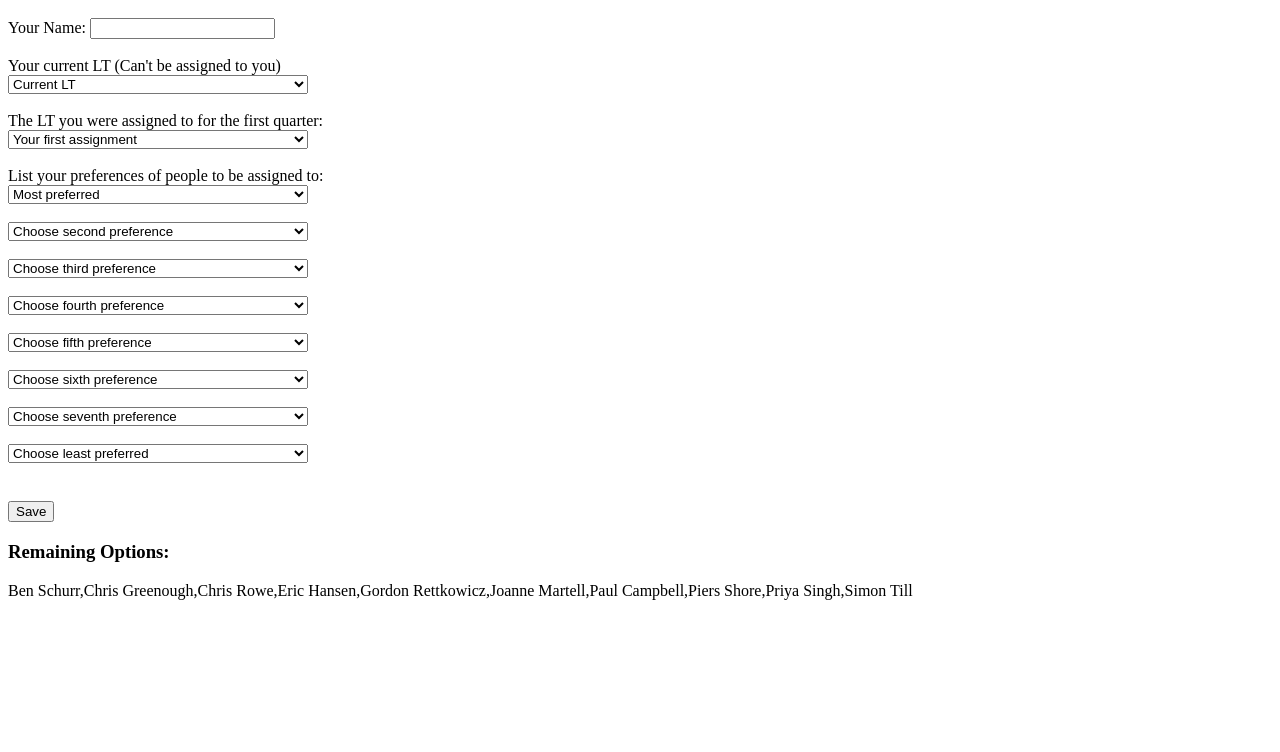
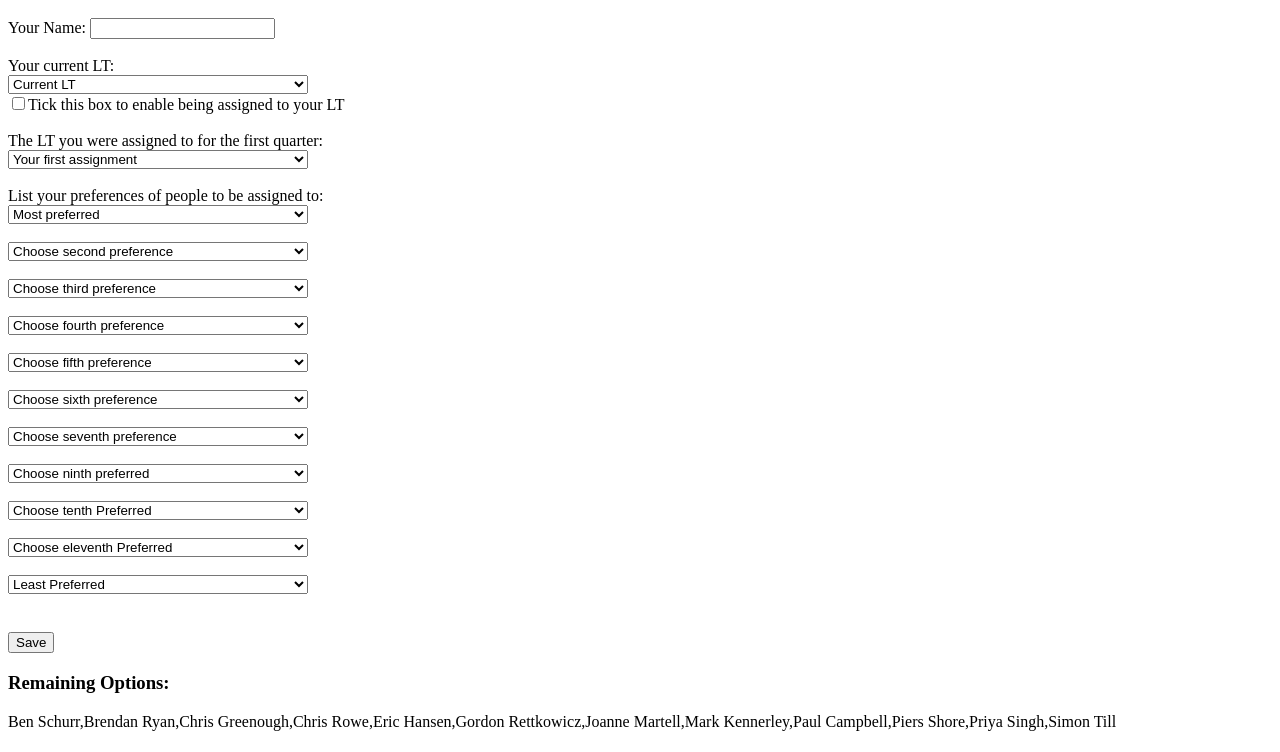
Before and after one commit to JSymons7/ShadowSelector.github.io, a plain HTML site: page public/index.html in a window 1280 px wide. Shown: the part 48-800 px from the top of the page. Drawn offline with Linux system fonts and the light colour scheme.

Commit message:
Add additional options

```diff
--- a/public/app.js
+++ b/public/app.js
@@ -1,10 +1,12 @@
 options = [
     "Ben Schurr",
+    "Brendan Ryan",
     "Chris Greenough",
     "Chris Rowe",
     "Eric Hansen",
     "Gordon Rettkowicz",
     "Joanne Martell",
+    "Mark Kennerley",
     "Paul Campbell",
     "Piers Shore",
     "Priya Singh",
@@ -37,8 +39,12 @@ const option5 = document.querySelector("#option5")
 const option6 = document.querySelector("#option6")
 const option7 = document.querySelector("#option7")
 const option8 = document.querySelector("#option8")
+const option9 = document.querySelector("#option9")
+const option10 = document.querySelector("#option10")
+const option11 = document.querySelector("#option11")
 const firstAssignment = document.querySelector("#firstAssignment")
 const notAssignable = document.querySelector("#notAssignable")
+const enableLTAssignment = document.querySelector("#LTAssignment")
 const saveButton = document.querySelector("#saveButton")
 
 saveButton.addEventListener("click", function() {
@@ -50,8 +56,10 @@ saveButton.addEventListener("click", function() {
                         option6.value,
                         option7.value,
                         option8.value,
-                        firstAssignment.value,
-                        notAssignable.value];
+                        option9.value,
+                        option10.value,
+                        option11.value,
+                        firstAssignment.value];
 
     console.log(emptyEntries(fieldEntries))
     if(emptyEntries(fieldEntries)) {
@@ -72,8 +80,12 @@ saveButton.addEventListener("click", function() {
             preference6: option6.value,
             preference7: option7.value,
             preference8: option8.value,
+            preference9: option9.value,
+            preference10: option10.value,
+            preference11: option11.value,
             alreadyAssigned: firstAssignment.value,
             currentLT: notAssignable.value,
+            enableAssignmentToCurrentLT: enableLTAssignment.checked,
             timestamp: firebase.firestore.FieldValue.serverTimestamp()
         }).then(function() {
             document.querySelector('#Status').innerHTML = "Successfully saved results";
@@ -138,12 +150,14 @@ function updateRemainingOptions() {
         option6.value,
         option7.value,
         option8.value,
-        firstAssignment.value,
-        notAssignable.value];
-    console.log(fieldEntries)
-    console.log((new Set(fieldEntries)))
-    console.log(options)
-    console.log((new Set(options)))
+        option9.value,
+        option10.value,
+        option11.value,
+        firstAssignment.value];
+    console.log(fieldEntries);
+    console.log((new Set(fieldEntries)));
+    console.log(options);
+    console.log((new Set(options)));
     console.log((new Set(options)).difference(new Set(fieldEntries)));
     remaining = (new Set(options)).difference(new Set(fieldEntries))
 
--- a/public/index.html
+++ b/public/index.html
@@ -11,33 +11,39 @@
     Your Name: <input type="username" id="username"/>
     <br><br>
 
-    Your current LT (Can't be assigned to you)
+    Your current LT:
     <br>
     <select name="notAssignable" id="notAssignable" width="300" style="width: 300px">
         <option value="" selected disabled hidden>Current LT</option>
         <option value="Ben Schurr">Ben Schurr</option>
+        <option value="Brendan Ryan">Brendan Ryan</option>
         <option value="Chris Greenough">Chris Greenough</option>
         <option value="Chris Rowe">Chris Rowe</option>
         <option value="Eric Hansen">Eric Hansen</option>
         <option value="Gordon Rettkowicz">Gordon Rettkowicz</option>
         <option value="Joanne Martell">Joanne Martell</option>
+        <option value="Mark Kennerley">Mark Kennerley</option>
         <option value="Paul Campbell">Paul Campbell</option>
         <option value="Piers Shore">Piers Shore</option>
         <option value="Priya Singh">Priya Singh</option>
         <option value="Simon Till">Simon Till</option>
     </select>
+    <br>
+    <input type="checkbox" name="LTAssignment" id="LTAssignment">Tick this box to enable being assigned to your LT
     <br><br>
 
     The LT you were assigned to for the first quarter:
     <br>
-    <select name="firstAssignment" id="firstAssignment" width="300" style="width: 300px">
+    <select name="firstAssignment" id="firstAssignment" onchange="updateRemainingOptions()" width="300" style="width: 300px">
         <option value="" selected disabled hidden>Your first assignment</option>
         <option value="Ben Schurr">Ben Schurr</option>
+        <option value="Brendan Ryan">Brendan Ryan</option>
         <option value="Chris Greenough">Chris Greenough</option>
         <option value="Chris Rowe">Chris Rowe</option>
         <option value="Eric Hansen">Eric Hansen</option>
         <option value="Gordon Rettkowicz">Gordon Rettkowicz</option>
         <option value="Joanne Martell">Joanne Martell</option>
+        <option value="Mark Kennerley">Mark Kennerley</option>
         <option value="Paul Campbell">Paul Campbell</option>
         <option value="Piers Shore">Piers Shore</option>
         <option value="Priya Singh">Priya Singh</option>
@@ -50,11 +56,13 @@
     <select name="Option1" id="Option1" onchange="updateRemainingOptions()" width="300" style="width: 300px">
         <option value="" selected disabled hidden>Most preferred</option>
         <option value="Ben Schurr">Ben Schurr</option>
+        <option value="Brendan Ryan">Brendan Ryan</option>
         <option value="Chris Greenough">Chris Greenough</option>
         <option value="Chris Rowe">Chris Rowe</option>
         <option value="Eric Hansen">Eric Hansen</option>
         <option value="Gordon Rettkowicz">Gordon Rettkowicz</option>
         <option value="Joanne Martell">Joanne Martell</option>
+        <option value="Mark Kennerley">Mark Kennerley</option>
         <option value="Paul Campbell">Paul Campbell</option>
         <option value="Piers Shore">Piers Shore</option>
         <option value="Priya Singh">Priya Singh</option>
@@ -65,11 +73,13 @@
     <select name="Option2" id="Option2" onchange="updateRemainingOptions()" width="300" style="width: 300px">
         <option value="" selected disabled hidden>Choose second preference</option>
         <option value="Ben Schurr">Ben Schurr</option>
+        <option value="Brendan Ryan">Brendan Ryan</option>
         <option value="Chris Greenough">Chris Greenough</option>
         <option value="Chris Rowe">Chris Rowe</option>
         <option value="Eric Hansen">Eric Hansen</option>
         <option value="Gordon Rettkowicz">Gordon Rettkowicz</option>
         <option value="Joanne Martell">Joanne Martell</option>
+        <option value="Mark Kennerley">Mark Kennerley</option>
         <option value="Paul Campbell">Paul Campbell</option>
         <option value="Piers Shore">Piers Shore</option>
         <option value="Priya Singh">Priya Singh</option>
@@ -80,11 +90,13 @@
     <select name="Option3" id="Option3" onchange="updateRemainingOptions()" width="300" style="width: 300px">
         <option value="" selected disabled hidden>Choose third preference</option>
         <option value="Ben Schurr">Ben Schurr</option>
+        <option value="Brendan Ryan">Brendan Ryan</option>
         <option value="Chris Greenough">Chris Greenough</option>
         <option value="Chris Rowe">Chris Rowe</option>
         <option value="Eric Hansen">Eric Hansen</option>
         <option value="Gordon Rettkowicz">Gordon Rettkowicz</option>
         <option value="Joanne Martell">Joanne Martell</option>
+        <option value="Mark Kennerley">Mark Kennerley</option>
         <option value="Paul Campbell">Paul Campbell</option>
         <option value="Piers Shore">Piers Shore</option>
         <option value="Priya Singh">Priya Singh</option>
@@ -95,11 +107,13 @@
     <select name="Option4" id="Option4" onchange="updateRemainingOptions()" width="300" style="width: 300px">
         <option value="" selected disabled hidden>Choose fourth preference</option>
         <option value="Ben Schurr">Ben Schurr</option>
+        <option value="Brendan Ryan">Brendan Ryan</option>
         <option value="Chris Greenough">Chris Greenough</option>
         <option value="Chris Rowe">Chris Rowe</option>
         <option value="Eric Hansen">Eric Hansen</option>
         <option value="Gordon Rettkowicz">Gordon Rettkowicz</option>
         <option value="Joanne Martell">Joanne Martell</option>
+        <option value="Mark Kennerley">Mark Kennerley</option>
         <option value="Paul Campbell">Paul Campbell</option>
         <option value="Piers Shore">Piers Shore</option>
         <option value="Priya Singh">Priya Singh</option>
@@ -110,11 +124,13 @@
     <select name="Option5" id="Option5" onchange="updateRemainingOptions()" width="300" style="width: 300px">
         <option value="" selected disabled hidden>Choose fifth preference</option>
         <option value="Ben Schurr">Ben Schurr</option>
+        <option value="Brendan Ryan">Brendan Ryan</option>
         <option value="Chris Greenough">Chris Greenough</option>
         <option value="Chris Rowe">Chris Rowe</option>
         <option value="Eric Hansen">Eric Hansen</option>
         <option value="Gordon Rettkowicz">Gordon Rettkowicz</option>
         <option value="Joanne Martell">Joanne Martell</option>
+        <option value="Mark Kennerley">Mark Kennerley</option>
         <option value="Paul Campbell">Paul Campbell</option>
         <option value="Piers Shore">Piers Shore</option>
         <option value="Priya Singh">Priya Singh</option>
@@ -125,11 +141,13 @@
     <select name="Option6" id="Option6" onchange="updateRemainingOptions()" width="300" style="width: 300px">
         <option value="" selected disabled hidden>Choose sixth preference</option>
         <option value="Ben Schurr">Ben Schurr</option>
+        <option value="Brendan Ryan">Brendan Ryan</option>
         <option value="Chris Greenough">Chris Greenough</option>
         <option value="Chris Rowe">Chris Rowe</option>
         <option value="Eric Hansen">Eric Hansen</option>
         <option value="Gordon Rettkowicz">Gordon Rettkowicz</option>
         <option value="Joanne Martell">Joanne Martell</option>
+        <option value="Mark Kennerley">Mark Kennerley</option>
         <option value="Paul Campbell">Paul Campbell</option>
         <option value="Piers Shore">Piers Shore</option>
         <option value="Priya Singh">Priya Singh</option>
@@ -140,11 +158,13 @@
     <select name="Option7" id="Option7" onchange="updateRemainingOptions()" width="300" style="width: 300px">
         <option value="" selected disabled hidden>Choose seventh preference</option>
         <option value="Ben Schurr">Ben Schurr</option>
+        <option value="Brendan Ryan">Brendan Ryan</option>
         <option value="Chris Greenough">Chris Greenough</option>
         <option value="Chris Rowe">Chris Rowe</option>
         <option value="Eric Hansen">Eric Hansen</option>
         <option value="Gordon Rettkowicz">Gordon Rettkowicz</option>
         <option value="Joanne Martell">Joanne Martell</option>
+        <option value="Mark Kennerley">Mark Kennerley</option>
         <option value="Paul Campbell">Paul Campbell</option>
         <option value="Piers Shore">Piers Shore</option>
         <option value="Priya Singh">Priya Singh</option>
@@ -153,13 +173,68 @@
     <br><br>
 
     <select name="Option8" id="Option8" onchange="updateRemainingOptions()" width="300" style="width: 300px">
-        <option value="" selected disabled hidden>Choose least preferred</option>
+        <option value="" selected disabled hidden>Choose ninth preferred</option>
         <option value="Ben Schurr">Ben Schurr</option>
+        <option value="Brendan Ryan">Brendan Ryan</option>
         <option value="Chris Greenough">Chris Greenough</option>
         <option value="Chris Rowe">Chris Rowe</option>
         <option value="Eric Hansen">Eric Hansen</option>
         <option value="Gordon Rettkowicz">Gordon Rettkowicz</option>
         <option value="Joanne Martell">Joanne Martell</option>
+        <option value="Mark Kennerley">Mark Kennerley</option>
+        <option value="Paul Campbell">Paul Campbell</option>
+        <option value="Piers Shore">Piers Shore</option>
+        <option value="Priya Singh">Priya Singh</option>
+        <option value="Simon Till">Simon Till</option>
+    </select>
+    <br><br>
+
+    <select name="Option9" id="Option9" onchange="updateRemainingOptions()" width="300" style="width: 300px">
+        <option value="" selected disabled hidden>Choose tenth Preferred</option>
+        <option value="Ben Schurr">Ben Schurr</option>
+        <option value="Brendan Ryan">Brendan Ryan</option>
+        <option value="Chris Greenough">Chris Greenough</option>
+        <option value="Chris Rowe">Chris Rowe</option>
+        <option value="Eric Hansen">Eric Hansen</option>
+        <option value="Gordon Rettkowicz">Gordon Rettkowicz</option>
+        <option value="Joanne Martell">Joanne Martell</option>
+        <option value="Mark Kennerley">Mark Kennerley</option>
+        <option value="Paul Campbell">Paul Campbell</option>
+        <option value="Piers Shore">Piers Shore</option>
+        <option value="Priya Singh">Priya Singh</option>
+        <option value="Simon Till">Simon Till</option>
+    </select>
+    <br><br>
+
+
+    <select name="Option10" id="Option10" onchange="updateRemainingOptions()" width="300" style="width: 300px">
+        <option value="" selected disabled hidden>Choose eleventh Preferred</option>
+        <option value="Ben Schurr">Ben Schurr</option>
+        <option value="Brendan Ryan">Brendan Ryan</option>
+        <option value="Chris Greenough">Chris Greenough</option>
+        <option value="Chris Rowe">Chris Rowe</option>
+        <option value="Eric Hansen">Eric Hansen</option>
+        <option value="Gordon Rettkowicz">Gordon Rettkowicz</option>
+        <option value="Joanne Martell">Joanne Martell</option>
+        <option value="Mark Kennerley">Mark Kennerley</option>
+        <option value="Paul Campbell">Paul Campbell</option>
+        <option value="Piers Shore">Piers Shore</option>
+        <option value="Priya Singh">Priya Singh</option>
+        <option value="Simon Till">Simon Till</option>
+    </select>
+    <br><br>
+
+
+    <select name="Option11" id="Option11" onchange="updateRemainingOptions()" width="300" style="width: 300px">
+        <option value="" selected disabled hidden>Least Preferred</option>
+        <option value="Ben Schurr">Ben Schurr</option>
+        <option value="Brendan Ryan">Brendan Ryan</option>
+        <option value="Chris Greenough">Chris Greenough</option>
+        <option value="Chris Rowe">Chris Rowe</option>
+        <option value="Eric Hansen">Eric Hansen</option>
+        <option value="Gordon Rettkowicz">Gordon Rettkowicz</option>
+        <option value="Joanne Martell">Joanne Martell</option>
+        <option value="Mark Kennerley">Mark Kennerley</option>
         <option value="Paul Campbell">Paul Campbell</option>
         <option value="Piers Shore">Piers Shore</option>
         <option value="Priya Singh">Priya Singh</option>
```
Also changed, not shown: 2 other files.
